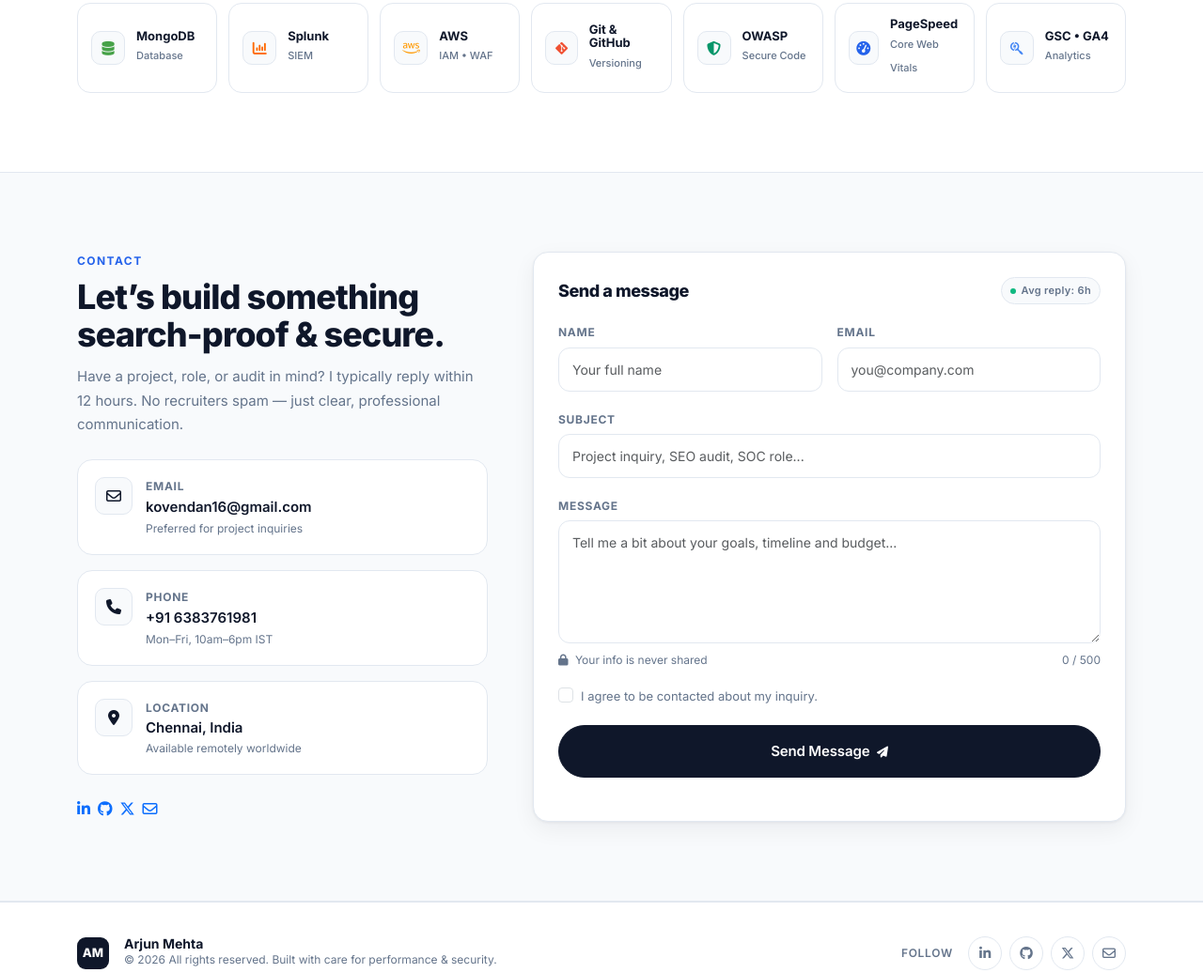
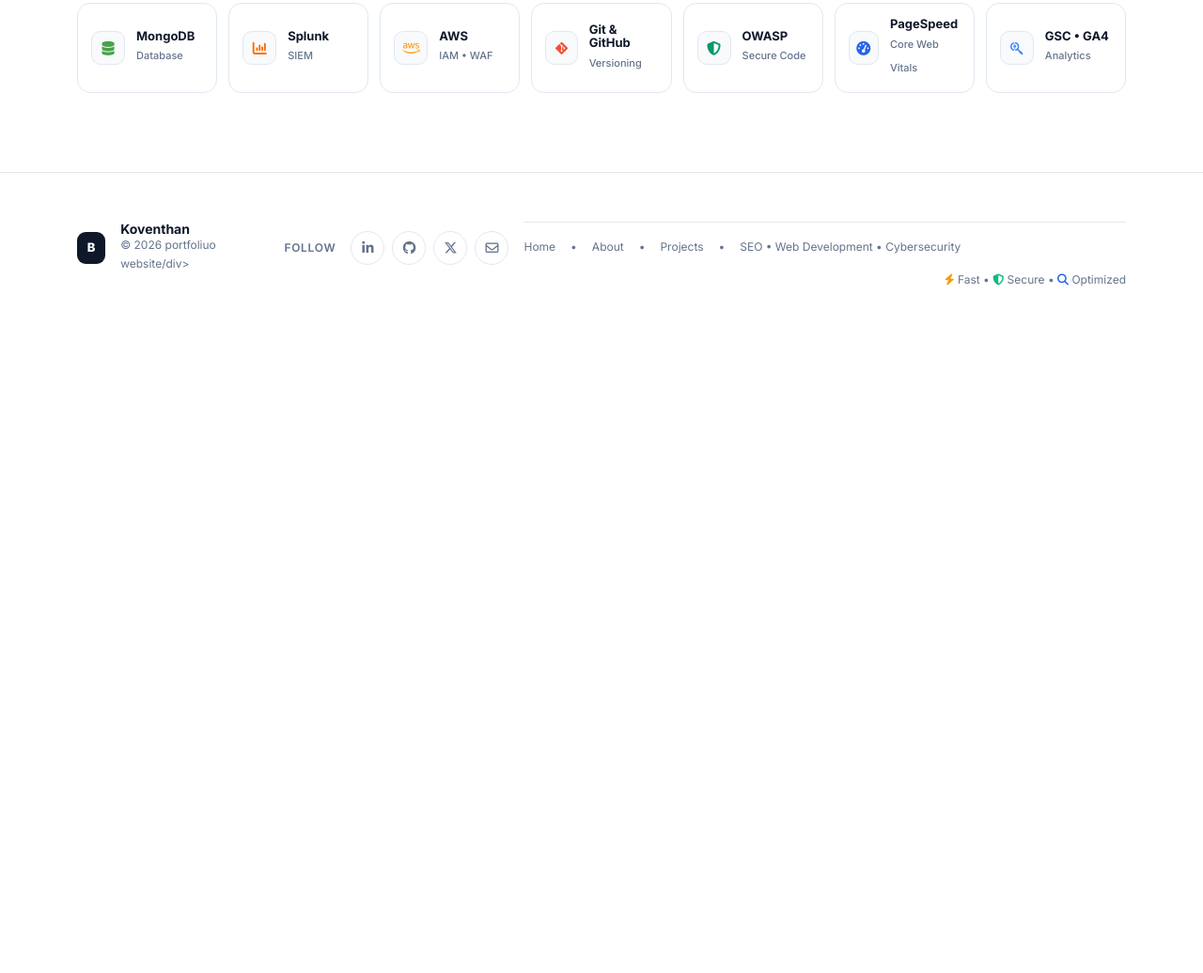
Before and after one commit to kovendan16/Venthan_, a plain HTML site: page index.html in a window 1280 px wide. Shown: the part 4632-5668 px from the top of the page at 94% size. After the commit the page ends 4975 px from the top, so only its background shows below. Drawn offline with nearby package versions, Linux system fonts and the light colour scheme.

Commit message:
Update index.html

```diff
--- a/index.html
+++ b/index.html
@@ -748,7 +748,7 @@
         </section>
 
         <!-- CONTACT -->
-        <section id="contact" class="section-alt">
+        <!-- <section id="contact" class="section-alt">
             <div class="container">
                 <div class="row g-4 g-lg-5">
                     <div class="col-lg-5">
@@ -841,7 +841,7 @@
                     </div>
                 </div>
             </div>
-        </section>
+        </section> -->
     </main>
 
     <!-- FOOTER -->
@@ -849,10 +849,10 @@
         <div class="container">
             <div class="d-flex flex-column flex-md-row justify-content-between align-items-center gap-3">
                 <div class="d-flex align-items-center gap-3">
-                    <span class="brand-mark">AM</span>
+                    <span class="brand-mark">B</span>
                     <div>
-                        <div style="font-weight:700; font-size:14px; line-height:1">Arjun Mehta</div>
-                        <div style="font-size:12px; color:var(--muted)">© <span id="year"></span> All rights reserved. Built with care for performance & security.</div>
+                        <div style="font-weight:700; font-size:14px; line-height:1">Koventhan</div>
+                        <div style="font-size:12px; color:var(--muted)">© <span id="year"></span> portfoliuo website/div>
                     </div>
                 </div>
                 <div class="d-flex align-items-center gap-3">
```
